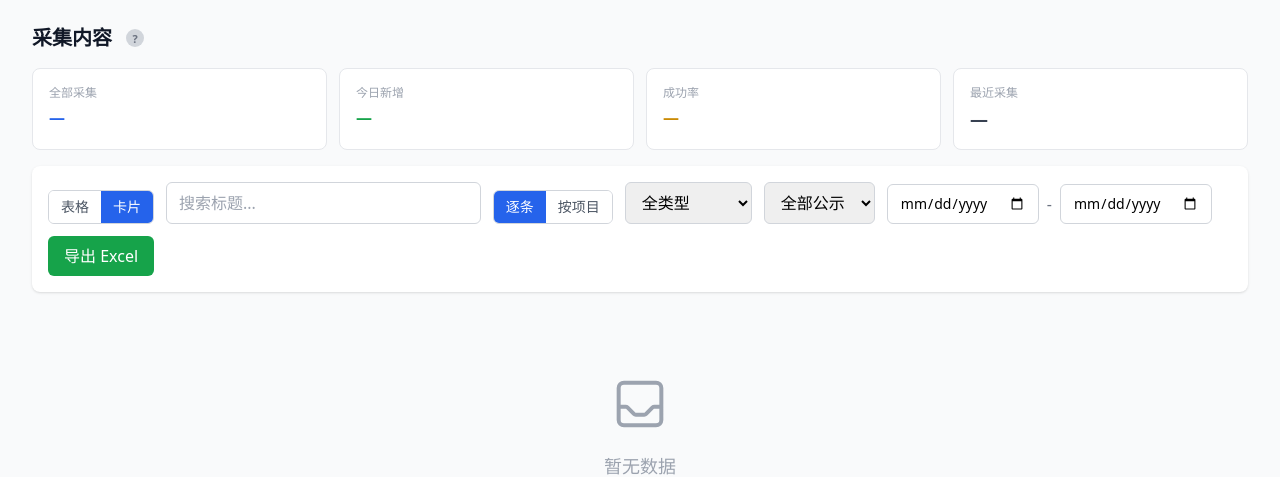
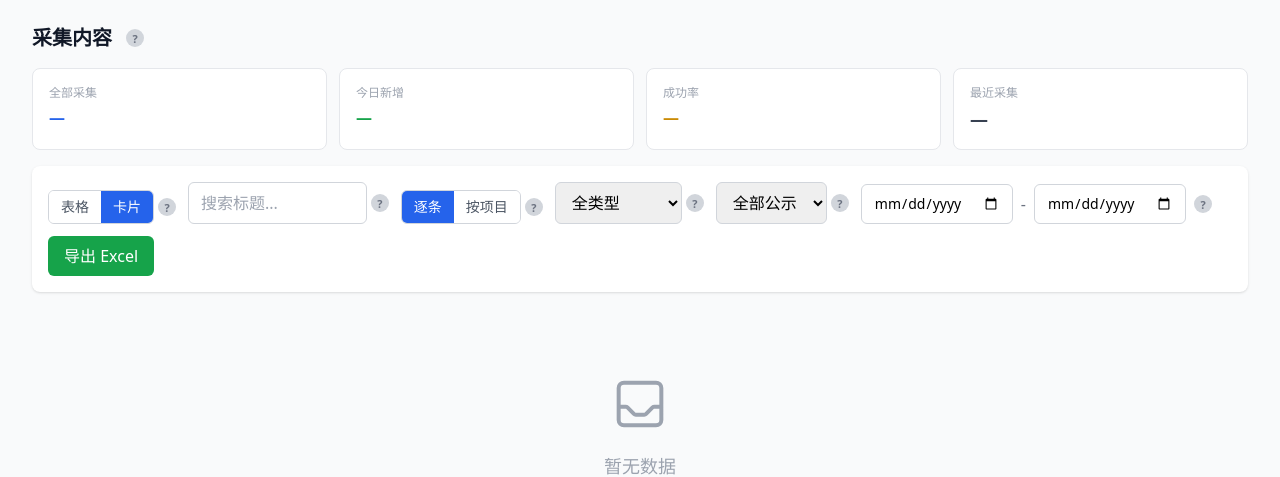
Before and after one commit to lewellyn7/tender-scraper, a FastAPI app: template app/templates/data.html in a window 1280 px wide. Shown: the part 29-506 px from the top of the page. Run offline with FastAPI, Linux system fonts and the light colour scheme; the template is opened without the code that fills it, so the values that code supplies are empty; some libraries are stand-ins or nearby versions.

Commit message:
ui(data): 工具栏 6 个筛选控件加 ? tooltip 帮助
让新用户快速理解每个控件的作用，避免反复试错。

涉及控件（顺序按工具栏从左到右）：
- 视图切换（表格/卡片）
- 关键词搜索
- 视图切换（逐条/按项目）
- 类型筛选（政府采购 / 工程招投标）
- 信息类型筛选（联动类型）
- 日期范围筛选

复用 base.html 已有的 .help-btn + [data-tooltip] 样式，
保持视觉一致，不引入新的 CSS。

```diff
--- a/app/templates/data.html
+++ b/app/templates/data.html
@@ -33,40 +33,77 @@
   <!-- 工具栏 -->
   <div class="bg-white rounded-lg shadow p-4">
     <div class="flex flex-wrap items-end gap-3">
-      <!-- 视图切换 -->
+      <!-- 视图切换（表格/卡片） -->
+      <div class="flex items-center gap-1">
         <div class="flex rounded-md overflow-hidden border border-gray-300">
           <button type="button" id="view-table" class="px-3 py-1.5 text-sm font-medium bg-blue-600 text-white" onclick="switchView('table')">表格</button>
           <button type="button" id="view-card" class="px-3 py-1.5 text-sm font-medium bg-white text-gray-600 dark:bg-gray-800 dark:text-gray-300" onclick="switchView('card')">卡片</button>
         </div>
+        <span class="help-btn" data-tooltip="切换数据展示形式
+
+• 表格：紧凑列表，方便快速浏览多条
+• 卡片：突出标题和摘要，适合精读">?</span>
+      </div>
       <!-- 关键词搜索 -->
-      <div class="flex-1 min-w-[200px]">
+      <div class="flex-1 min-w-[200px] flex items-center gap-1">
         <input type="text" id="searchKeyword" placeholder="搜索标题..." class="w-full px-3 py-2 border border-gray-300 rounded-md dark:bg-gray-700 dark:border-gray-600">
+        <span class="help-btn" data-tooltip="按标题关键词搜索
+
+• 支持中文/英文
+• 按回车键触发搜索
+• 输入 / 也能快速聚焦到此框
+• 留空显示全部数据">?</span>
       </div>
       <!-- 视图切换（逐条/按项目） -->
+      <div class="flex items-center gap-1">
         <div class="flex rounded-md overflow-hidden border border-gray-300">
           <button type="button" id="view-item" class="px-3 py-1.5 text-sm font-medium bg-blue-600 text-white" onclick="switchProjectView('item')">逐条</button>
           <button type="button" id="view-project" class="px-3 py-1.5 text-sm font-medium bg-white text-gray-600 dark:bg-gray-800 dark:text-gray-300" onclick="switchProjectView('project')">按项目</button>
         </div>
+        <span class="help-btn" data-tooltip="切换数据组织方式
+
+• 逐条：每条采集记录一行/一卡
+• 按项目：按项目编号聚合，显示项目维度的所有公告">?</span>
+      </div>
       <!-- 类型筛选 -->
-      <div class="w-36">
+      <div class="w-36 flex items-center gap-1">
         <select id="filterType" class="w-full px-3 py-2 border border-gray-300 rounded-md dark:bg-gray-700 dark:border-gray-600">
           <option value="">全类型</option>
           <option value="政府采购">政府采购</option>
           <option value="工程招投标">工程招投标</option>
 
         </select>
+        <span class="help-btn" data-tooltip="按业务大类筛选
+
+• 政府采购：来自 CCGP，包含采购公告/结果等
+• 工程招投标：来自 CQGGZY，包含招标/中标等
+
+切换类型会重置右侧信息类型选项">?</span>
       </div>
       <!-- 信息类型筛选 -->
-      <div class="w-36">
+      <div class="w-36 flex items-center gap-1">
         <select id="filterInfoType" class="w-full px-3 py-2 border border-gray-300 rounded-md dark:bg-gray-700 dark:border-gray-600">
           <option value="">全部公示</option>
         </select>
+        <span class="help-btn" data-tooltip="按公示类型细分筛选
+
+选项随左侧业务类型联动：
+• 政府采购 → 采购公告/答疑变更/结果/合同
+• 工程招投标 → 招标/中标/补遗/计划
+
+按项目视图下用于按 info_type 进一步过滤分组">?</span>
       </div>
       <!-- 日期筛选 -->
       <div class="flex items-center gap-2">
         <input type="date" id="filterDateStart" placeholder="开始日期" class="px-3 py-2 border border-gray-300 rounded-md text-sm dark:bg-gray-700 dark:border-gray-600">
         <span class="text-gray-500">-</span>
         <input type="date" id="filterDateEnd" placeholder="结束日期" class="px-3 py-2 border border-gray-300 rounded-md text-sm dark:bg-gray-700 dark:border-gray-600">
+        <span class="help-btn" data-tooltip="按发布日期范围筛选
+
+• 留空表示不限
+• 格式：YYYY-MM-DD
+• 改变日期会立即重新筛选
+• 同样作用于导出 Excel">?</span>
       </div>
 <!-- 关键词标签云 -->
   <div id="keywordCloud" class="flex flex-wrap gap-2 mt-3 px-1"></div>
```
Lines whose indentation alone changed are shown as unchanged.
